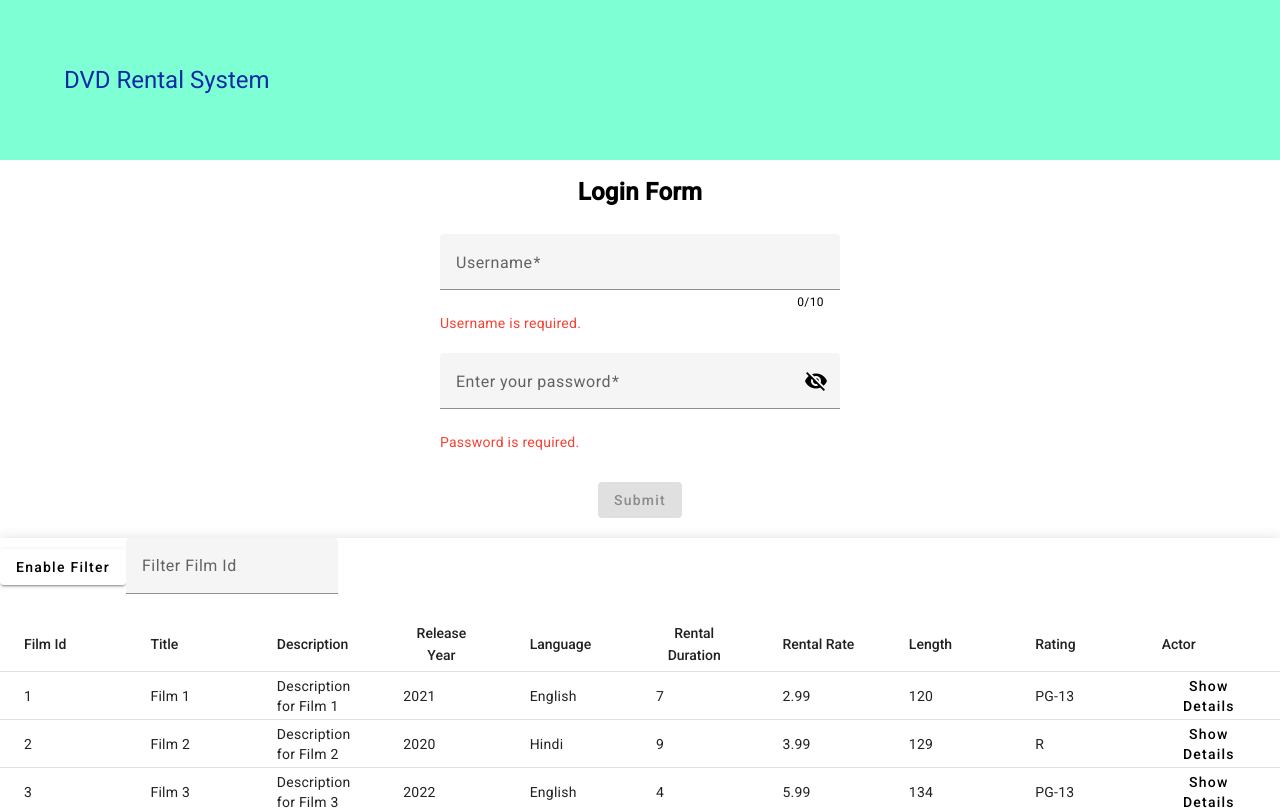
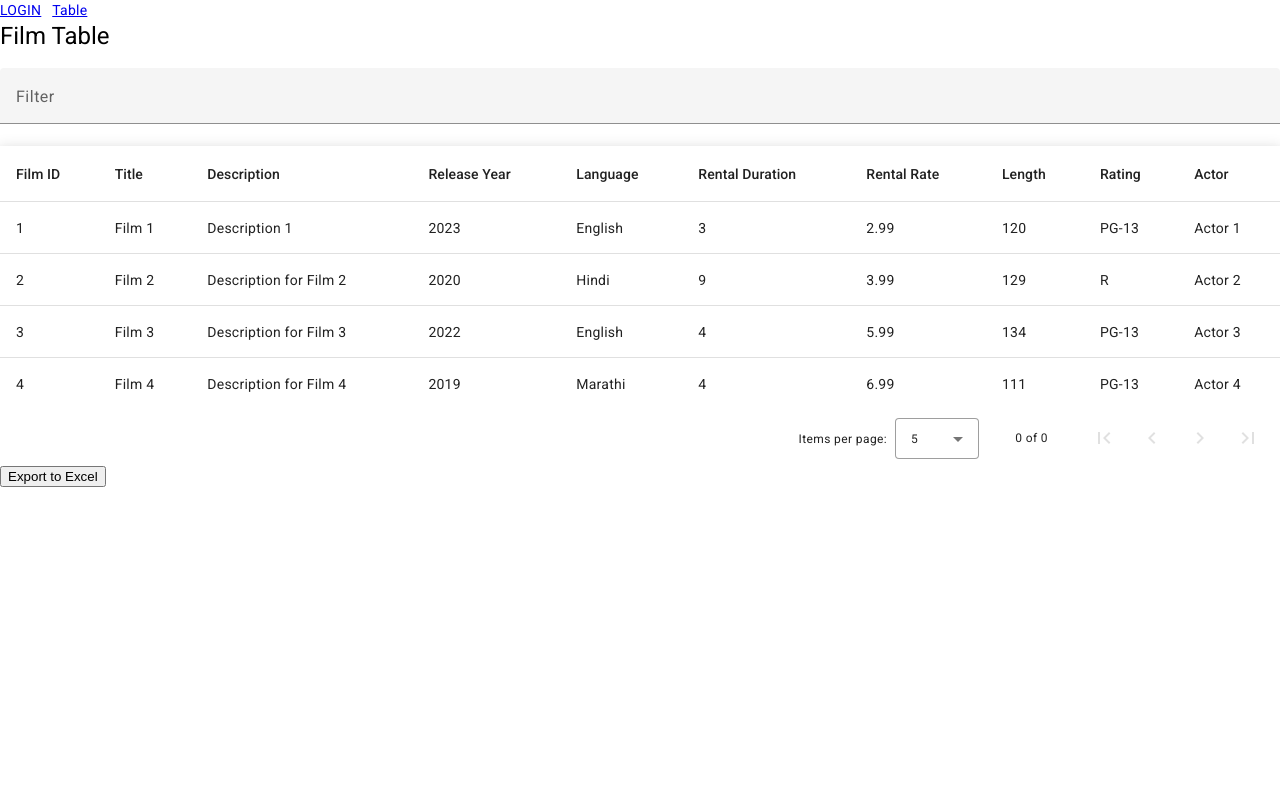
Before and after one commit to joel06-dsouza/DVD-Rental-System, an Angular app in the folder dvd-rental/dvd-rental-system/: page /table in a window 1280 px wide. Shown: the top 810 px of the page. Built offline with nearby package versions, Linux system fonts and the light colour scheme.

Commit message:
Added filter in DataTable component

```diff
--- a/dvd-rental/dvd-rental-system/package.json
+++ b/dvd-rental/dvd-rental-system/package.json
@@ -22,6 +22,7 @@
     "@angular/router": "^16.2.0",
     "rxjs": "~7.8.0",
     "tslib": "^2.3.0",
+    "xlsx": "^0.18.5",
     "zone.js": "~0.13.0"
   },
   "devDependencies": {
--- a/dvd-rental/dvd-rental-system/src/app/app.component.html
+++ b/dvd-rental/dvd-rental-system/src/app/app.component.html
@@ -1,5 +1,10 @@
+<!-- app.component.html -->
 
-<app-login></app-login>
 
+
+<a [routerLink]="['login']" >LOGIN</a>&nbsp;&nbsp;
+
+<!-- <a [routerLink]="['table']">TABLE</a>&nbsp; &nbsp; -->
+
+<a [routerLink]="['table']">Table</a>
 <router-outlet></router-outlet>
-<a [routerLink]="['table']">Data Table</a>
--- a/dvd-rental/dvd-rental-system/src/app/datatable/datatable.component.css
+++ b/dvd-rental/dvd-rental-system/src/app/datatable/datatable.component.css
@@ -0,0 +1,9 @@
+/* Structure */
+table {
+    width: 100%;
+  }
+
+  .mat-mdc-form-field {
+    font-size: 14px;
+    width: 100%;
+  }
--- a/dvd-rental/dvd-rental-system/src/app/datatable/datatable.component.html
+++ b/dvd-rental/dvd-rental-system/src/app/datatable/datatable.component.html
@@ -1,90 +1,81 @@
-<!DOCTYPE html>
-<html lang="en">
-<head>
-  <meta charset="UTF-8">
-  <title>Film Data Table</title>
-</head>
-<body>
-  <div class="mat-elevation-z8">
-    <!-- Enable Filter Button -->
-    <button mat-raised-button (click)="enableFilter()">Enable Filter</button>
 
-    <!-- Filter Input for Film Id -->
+<h1>Film Table </h1>
+
 <mat-form-field>
-      <input matInput [(ngModel)]="filmIdFilter" placeholder="Filter Film Id" [disabled]="!isFilterEnabled">
+    <mat-label>Filter</mat-label>
+    <input matInput (keyup)="applyFilter($event)"  placeholder="Filter by filmId" [(ngModel)]="filmIdFilter" >
 </mat-form-field>
-   {{filmIdFilter}}
-    <!-- Table -->
-    <mat-table [dataSource]="dataSource" matSort>
 
-      <!-- Film Id Column -->
+
+<table mat-table [dataSource]="dataSource" class="mat-elevation-z8">
+
+    <!-- FilmId Column -->
     <ng-container matColumnDef="filmId">
-        <mat-header-cell *matHeaderCellDef mat-sort-header>Film Id</mat-header-cell>
-        <mat-cell *matCellDef="let film">{{ film.filmId }}</mat-cell>
+        <th mat-header-cell *matHeaderCellDef> Film ID </th>
+        <td mat-cell *matCellDef="let element"> {{element.filmId}} </td>
     </ng-container>
 
     <!-- Title Column -->
     <ng-container matColumnDef="title">
-        <mat-header-cell *matHeaderCellDef mat-sort-header>Title</mat-header-cell>
-        <mat-cell *matCellDef="let film">{{ film.title }}</mat-cell>
+        <th mat-header-cell *matHeaderCellDef> Title </th>
+        <td mat-cell *matCellDef="let element"> {{element.title}} </td>
     </ng-container>
 
     <!-- Description Column -->
     <ng-container matColumnDef="description">
-        <mat-header-cell *matHeaderCellDef mat-sort-header>Description</mat-header-cell>
-        <mat-cell *matCellDef="let film">{{ film.description }}</mat-cell>
+        <th mat-header-cell *matHeaderCellDef> Description </th>
+        <td mat-cell *matCellDef="let element"> {{element.description}} </td>
     </ng-container>
 
-      <!-- Release Year Column -->
+    <!-- ReleaseYear Column -->
     <ng-container matColumnDef="releaseYear">
-        <mat-header-cell *matHeaderCellDef mat-sort-header>Release Year</mat-header-cell>
-        <mat-cell *matCellDef="let film">{{ film.releaseYear }}</mat-cell>
+        <th mat-header-cell *matHeaderCellDef> Release Year </th>
+        <td mat-cell *matCellDef="let element"> {{element.releaseYear}} </td>
     </ng-container>
 
     <!-- Language Column -->
     <ng-container matColumnDef="language">
-        <mat-header-cell *matHeaderCellDef mat-sort-header>Language</mat-header-cell>
-        <mat-cell *matCellDef="let film">{{ film.language }}</mat-cell>
+        <th mat-header-cell *matHeaderCellDef> Language </th>
+        <td mat-cell *matCellDef="let element"> {{element.language}} </td>
     </ng-container>
 
-      <!-- Rental Duration Column -->
+    <!-- RentalDuration Column -->
     <ng-container matColumnDef="rentalDuration">
-        <mat-header-cell *matHeaderCellDef mat-sort-header>Rental Duration</mat-header-cell>
-        <mat-cell *matCellDef="let film">{{ film.rentalDuration }}</mat-cell>
+        <th mat-header-cell *matHeaderCellDef> Rental Duration </th>
+        <td mat-cell *matCellDef="let element"> {{element.rentalDuration}} </td>
     </ng-container>
 
-      <!-- Rental Rate Column -->
+    <!-- RentalRate Column -->
     <ng-container matColumnDef="rentalRate">
-        <mat-header-cell *matHeaderCellDef mat-sort-header>Rental Rate</mat-header-cell>
-        <mat-cell *matCellDef="let film">{{ film.rentalRate }}</mat-cell>
+        <th mat-header-cell *matHeaderCellDef> Rental Rate </th>
+        <td mat-cell *matCellDef="let element"> {{element.rentalRate}} </td>
     </ng-container>
 
     <!-- Length Column -->
     <ng-container matColumnDef="length">
-        <mat-header-cell *matHeaderCellDef mat-sort-header>Length</mat-header-cell>
-        <mat-cell *matCellDef="let film">{{ film.length }}</mat-cell>
+        <th mat-header-cell *matHeaderCellDef> Length </th>
+        <td mat-cell *matCellDef="let element"> {{element.length}} </td>
     </ng-container>
 
     <!-- Rating Column -->
     <ng-container matColumnDef="rating">
-        <mat-header-cell *matHeaderCellDef mat-sort-header>Rating</mat-header-cell>
-        <mat-cell *matCellDef="let film">{{ film.rating }}</mat-cell>
+        <th mat-header-cell *matHeaderCellDef> Rating </th>
+        <td mat-cell *matCellDef="let element"> {{element.rating}} </td>
     </ng-container>
 
     <!-- Actor Column -->
     <ng-container matColumnDef="actor">
-        <mat-header-cell *matHeaderCellDef mat-sort-header>Actor</mat-header-cell>
-        <mat-cell *matCellDef="let film">
-          <button mat-button>Show Details</button>
-        </mat-cell>
+        <th mat-header-cell *matHeaderCellDef> Actor </th>
+        <td mat-cell *matCellDef="let element"> {{element.actor}} </td>
     </ng-container>
 
-      <mat-header-row *matHeaderRowDef="columns"></mat-header-row>
-      <mat-row *matRowDef="let row; columns: columns;"></mat-row>
-    </mat-table>
+    <tr mat-header-row *matHeaderRowDef="displayedColumns"></tr>
+    <tr mat-row *matRowDef="let row; columns: displayedColumns;"></tr>
 
-    <!-- Paginator -->
-    <mat-paginator [pageSizeOptions]="[5, 10, 25, 100]" showFirstLastButtons></mat-paginator>
-  </div>
-</body>
-</html>
+    <!-- Row shown when there is no matching data. -->
+    <tr class="mat-row" *matNoDataRow>
+        <td class="mat-cell" colspan="10">No data matching the filter "{{filmIdFilter}}"</td>
+    </tr>
+</table>
+    <mat-paginator [pageSizeOptions]="[5, 10, 25]" showFirstLastButtons></mat-paginator>
+    <button mat-raised-button (click)="exportToExcel()">Export to Excel</button>
--- a/dvd-rental/dvd-rental-system/src/app/datatable/datatable.component.ts
+++ b/dvd-rental/dvd-rental-system/src/app/datatable/datatable.component.ts
@@ -1,34 +1,87 @@
+import { FormsModule } from '@angular/forms';
 import { Component, ViewChild } from '@angular/core';
-import { MatPaginator } from '@angular/material/paginator';
-import { MatSort } from '@angular/material/sort';
-import { MatTableDataSource } from '@angular/material/table';
+import { MatTableDataSource, MatTableModule } from '@angular/material/table';
+import { MatInputModule } from '@angular/material/input';
+import { MatFormFieldModule } from '@angular/material/form-field';
+import { MatPaginator, MatPaginatorModule } from '@angular/material/paginator';
+import * as XLSX from 'xlsx';
+
 
 @Component({
   selector: 'app-datatable',
   templateUrl: './datatable.component.html',
-  styleUrls: ['./datatable.component.css']
+  styleUrls: ['./datatable.component.css'],
+  standalone: true,
+  imports: [MatFormFieldModule, MatInputModule, FormsModule,
+    MatTableModule,MatPaginatorModule,
+
+  ],
 })
+
+
+
+/**
+ * @title Table with filtering
+ */
+
 export class DatatableComponent {
-  dataSource: MatTableDataSource<any>;
-  columns = ['filmId', 'title', 'description', 'releaseYear', 'language', 'rentalDuration', 'rentalRate', 'length', 'rating', 'actor'];
+  displayedColumns: string[] = ['filmId', 'title', 'description',
+   'releaseYear', 'language', 'rentalDuration', 'rentalRate', 'length', 'rating', 'actor'];
+  dataSource = new MatTableDataSource(ELEMENT_DATA);
 
-  @ViewChild(MatPaginator) paginator: MatPaginator;
-  @ViewChild(MatSort) sort: MatSort;
+  filmIdFilter: string = '';
 
-  // Sample film data
-  films: any[] = [
-    {
-      filmId: 1,
-      title: 'Film 1',
-      description: 'Description for Film 1',
-      releaseYear: 2021,
-      language: 'English',
-      rentalDuration: 7,
-      rentalRate: 2.99,
-      length: 120,
-      rating: 'PG-13',
-      actor: 'Actor 1'
-    },
+
+  applyFilter(event: Event) {
+    const filterValue = (event.target as HTMLInputElement).value;
+    this.dataSource.filter = filterValue.trim().toLowerCase();
+  }
+
+  customFilterPredicate(data: Film, filter: string): boolean {
+    return data.filmId.toString().includes(filter);
+  }
+
+  @ViewChild(MatPaginator) paginator:MatPaginator;
+
+  ngOnInit() {
+    // Set the custom filterPredicate
+    this.dataSource.filterPredicate = this.customFilterPredicate;
+    this.dataSource.paginator = this.paginator;
+  }
+
+
+  exportToExcel(): void {
+    const worksheet: XLSX.WorkSheet = XLSX.utils.json_to_sheet(ELEMENT_DATA);
+    const workbook: XLSX.WorkBook = { Sheets: { 'data': worksheet }, SheetNames: ['data'] };
+    const excelBuffer: any = XLSX.write(workbook, { bookType: 'xlsx', type: 'array' });
+    this.saveAsExcelFile(excelBuffer, 'film_data');
+  }
+
+  private saveAsExcelFile(buffer: any, fileName: string): void {
+    const data: Blob = new Blob([buffer], { type: 'application/vnd.openxmlformats-officedocument.spreadsheetml.sheet' });
+    const a: HTMLAnchorElement = document.createElement('a');
+    a.href = window.URL.createObjectURL(data);
+    a.download = fileName + '.xlsx';
+    a.click();
+  }
+}
+
+export interface Film {
+  filmId: number;
+  title: string;
+  description: string;
+  releaseYear: number;
+  language: string;
+  rentalDuration: number;
+  rentalRate: number;
+  length: number;
+  rating: string;
+  actor: string;
+}
+
+const ELEMENT_DATA: Film[] = [
+  { filmId: 1, title: 'Film 1', description: 'Description 1', releaseYear: 2023, language: 'English', rentalDuration: 3,
+  rentalRate: 2.99, length: 120, rating: 'PG-13', actor: 'Actor 1' },
   {
     filmId: 2,
     title: 'Film 2',
@@ -65,32 +118,6 @@ export class DatatableComponent {
     rating: 'PG-13',
     actor: 'Actor 4'
   }
-    // Add more film objects here...
+
+
 ];
-
-  filmIdFilter: string = ''; // Used for the Film Id filter
-  isFilterEnabled: boolean = true; // Initial state is enabled
-
-  ngOnInit() {
-    this.dataSource = new MatTableDataSource(this.films);
-    this.dataSource.paginator = this.paginator;
-    this.dataSource.sort = this.sort;
-    this.applyFilter(); // Apply filter initially
-  }
-
-  enableFilter() {
-    this.isFilterEnabled = true;
-    this.applyFilter();
-  }
-
-  applyFilter() {
-
-    this.dataSource.filterPredicate = (data, filter) => {
-      const filmId = data.filmId.toString().toLowerCase();
-      return filmId.includes(filter);
-    };
-
-    this.dataSource.filter = this.filmIdFilter.trim().toLowerCase();
-  }
-
-}
--- a/dvd-rental/dvd-rental-system/src/app/login/login.component.html
+++ b/dvd-rental/dvd-rental-system/src/app/login/login.component.html
@@ -1,7 +1,7 @@
 <!-- login.component.html -->
-<h1 style="display: block;color: rgb(13, 43, 164);width: 50;height: max-content;padding: 5%;
-background-color: aquamarine;
-margin-right: auto;
+<h1 style="display: block;color: rgb(225, 217, 220);width: 50;height: max-content;padding: 5%;
+background-color: rgb(9, 10, 10);
+margin-right: auto;text-align: center;font-weight: bolder;
 ">DVD Rental System</h1>
 
 
--- a/dvd-rental/dvd-rental-system/src/app/login/login.component.ts
+++ b/dvd-rental/dvd-rental-system/src/app/login/login.component.ts
@@ -10,7 +10,7 @@ import {MatButtonModule} from '@angular/material/button';
 import { NgModel } from '@angular/forms';
 import { CommonModule } from '@angular/common';
 import { ReactiveFormsModule } from '@angular/forms';
-
+import { Router } from '@angular/router';
 @Component({
   selector: 'app-login',
   templateUrl: './login.component.html',
```
Also changed, not shown: dvd-rental/dvd-rental-system/src/app/app-routing.module.ts (+10 -0 lines), dvd-rental/dvd-rental-system/src/app/app.module.ts (+10 -4 lines), 2 other files (tests, documents, lock files or other folders). Lines whose indentation alone changed are shown as unchanged.
